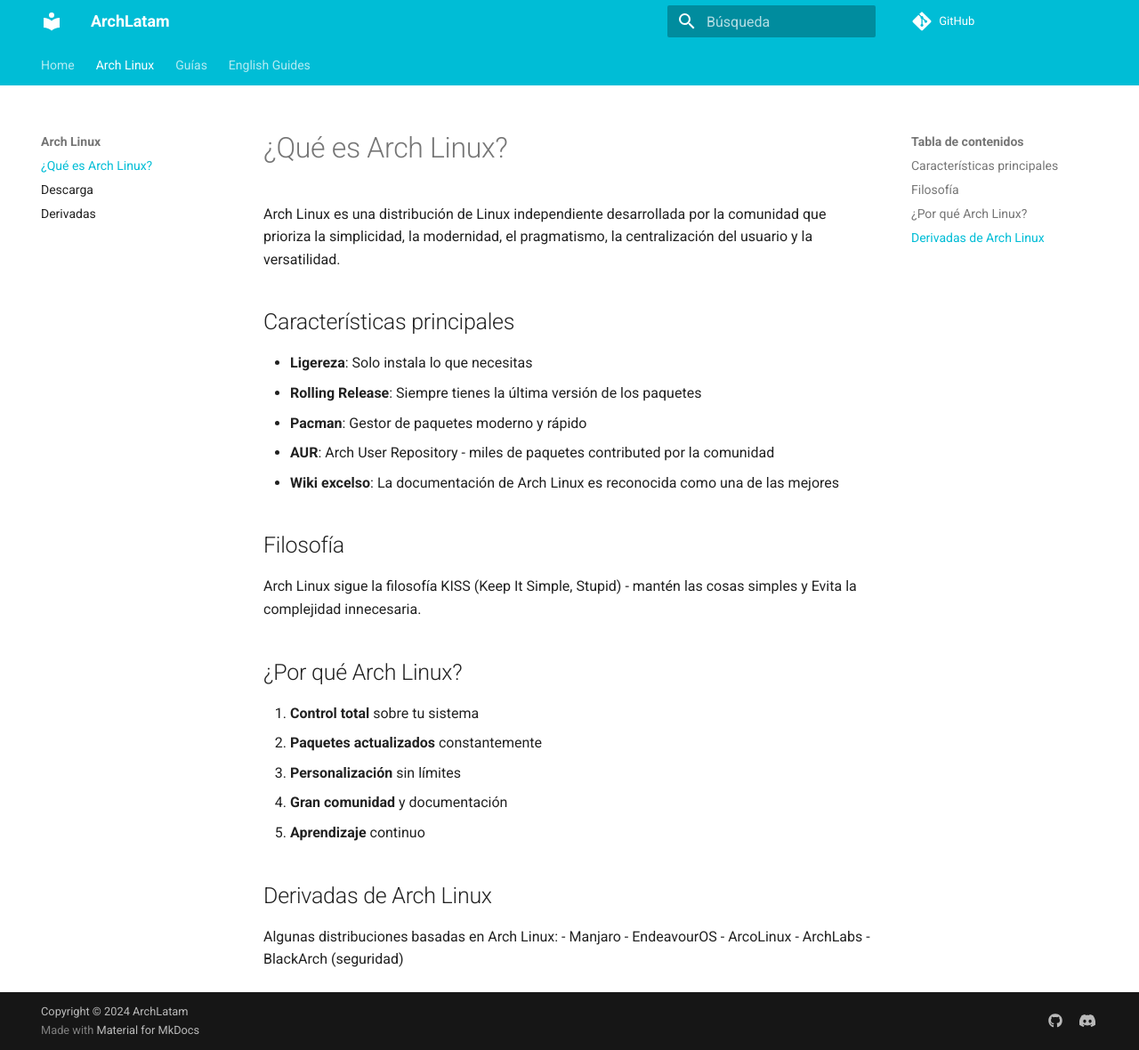
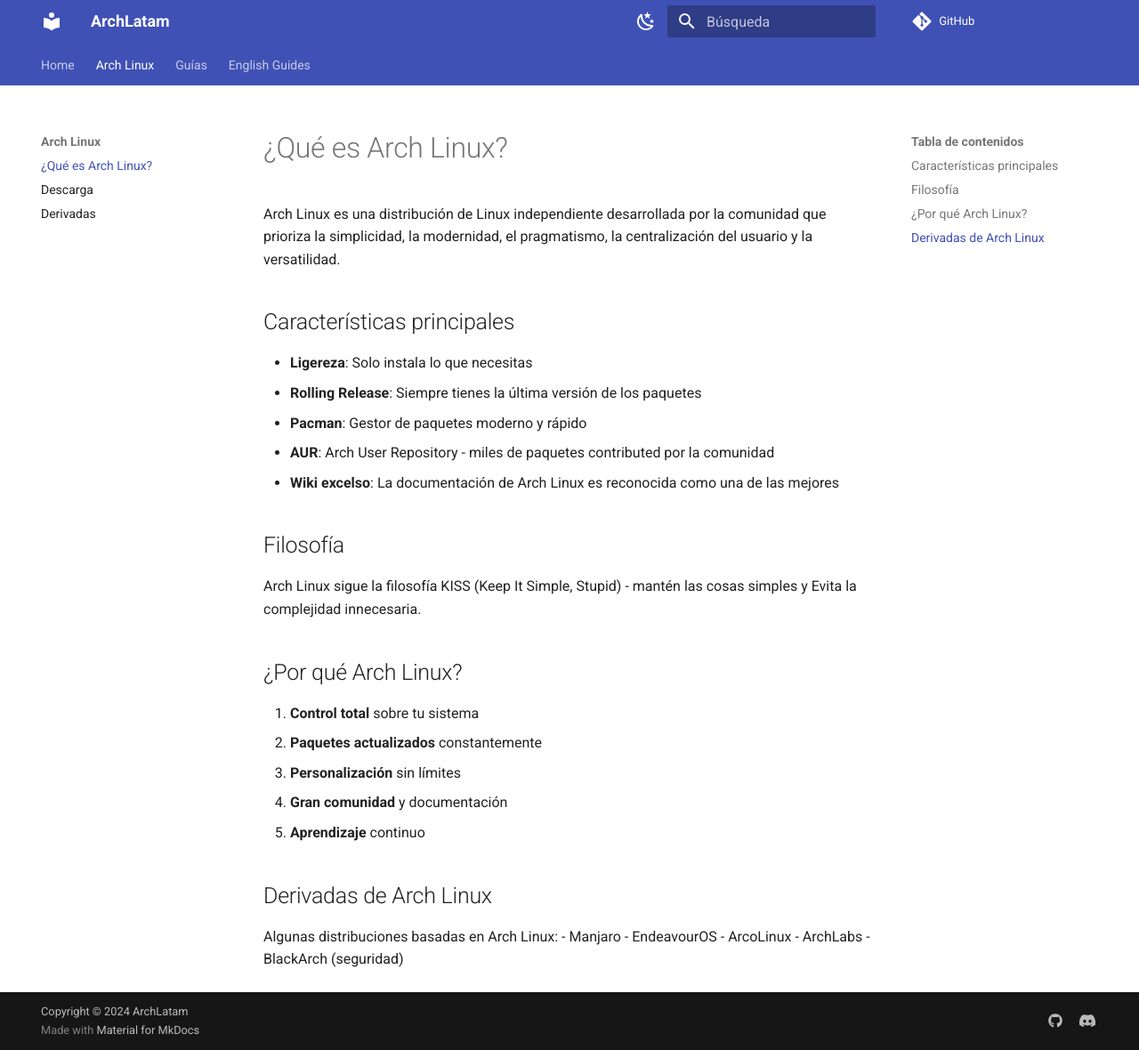
Before and after one commit to archlatam/archlatam.github.io, an MkDocs documentation site: the page built from docs/Archlinux-Guida/about-arch.md, in a window 1280 px wide and 1180 px high. Shown: the whole window at 89% size. Built offline with MkDocs 1.6.1 and Material for MkDocs 9.7.7, drawn with Linux system fonts in a browser that asks for light colours.

Commit message:
update color

```diff
--- a/mkdocs.yml
+++ b/mkdocs.yml
@@ -12,13 +12,32 @@
   name: material
   language: es
   palette:
-    primary: cyan
-    accent: cyan
+    - media: "(prefers-color-scheme: light)"
+      primary: custom
+      accent: custom
+      toggle:
+        icon: material/weather-night
+        name: Switch to dark mode
+    - media: "(prefers-color-scheme: dark)"
+      primary: custom
+      accent: custom
+      toggle:
+        icon: material/weather-sunny
+        name: Switch to light mode
   features:
     - navigation.top
     - navigation.tracking
     - navigation.tabs
-  custom_dir: overrides
+
+extra:
+  palette:
+    primary: "#2e3440"
+    accent: "#2e3440"
+  social:
+    - icon: fontawesome/brands/github
+      link: https://github.com/archlatam
+    - icon: fontawesome/brands/discord
+      link: https://discord.gg/4r8AmxSB2B
 
 nav:
   - Home: index.md
@@ -39,10 +58,3 @@
   - codehilite
   - toc:
       permalink: true
-
-extra:
-  social:
-    - icon: fontawesome/brands/github
-      link: https://github.com/archlatam
-    - icon: fontawesome/brands/discord
-      link: https://discord.gg/4r8AmxSB2B
--- a/overrides/main.css
+++ /dev/null
@@ -1,7 +0,0 @@
-.md-header {
-  background-color: #2e3440 !important;
-}
-
-.md-header__title {
-  color: #fff !important;
-}
```
Also changed, not shown: site/404.html, site/Altre-Guide/aur/index.html, site/Altre-Guide/comandi-linux/index.html, site/Altre-Guide/filesystem/index.html, site/Altre-Guide/pacman/index.html, site/Archlinux-Guida/about-arch/index.html, site/Download/archlinux/index.html, site/Download/derivate/index.html, site/index.html.
